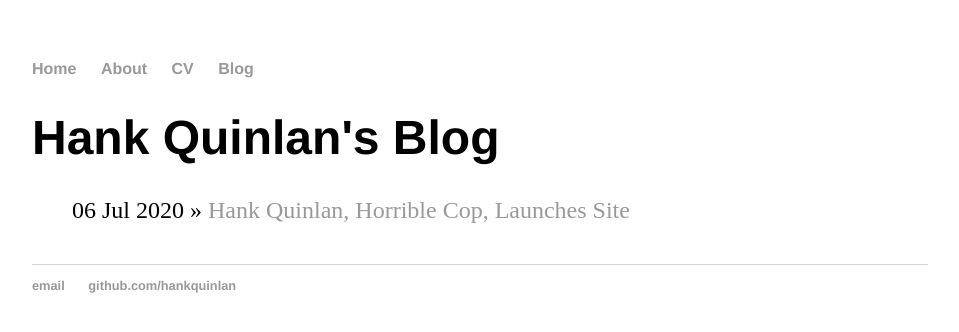
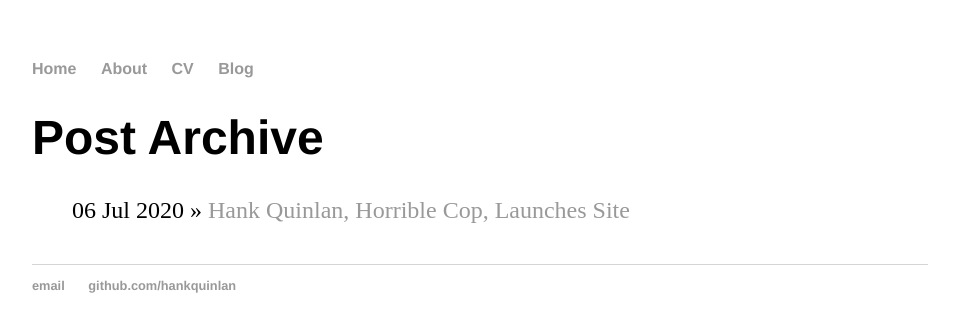
Before and after one commit to bre-w/bre-w.github.io, a Jekyll site: the page built from blog/index.html, in a window 1280 px wide. Shown: the top 332 px of the page, without its empty margins (160-1119 px from the left). Built offline with Jekyll 4.4.1, drawn with Linux system fonts in a browser that asks for light colours.

Commit message:
Update index.html

```diff
--- a/blog/index.html
+++ b/blog/index.html
@@ -1,6 +1,6 @@
 ---
 layout: default
-title: Hank Quinlan's Blog
+title: Post Archive
 ---
 	<h1>{{ page.title }}</h1>
 	<ul class="posts">
```
